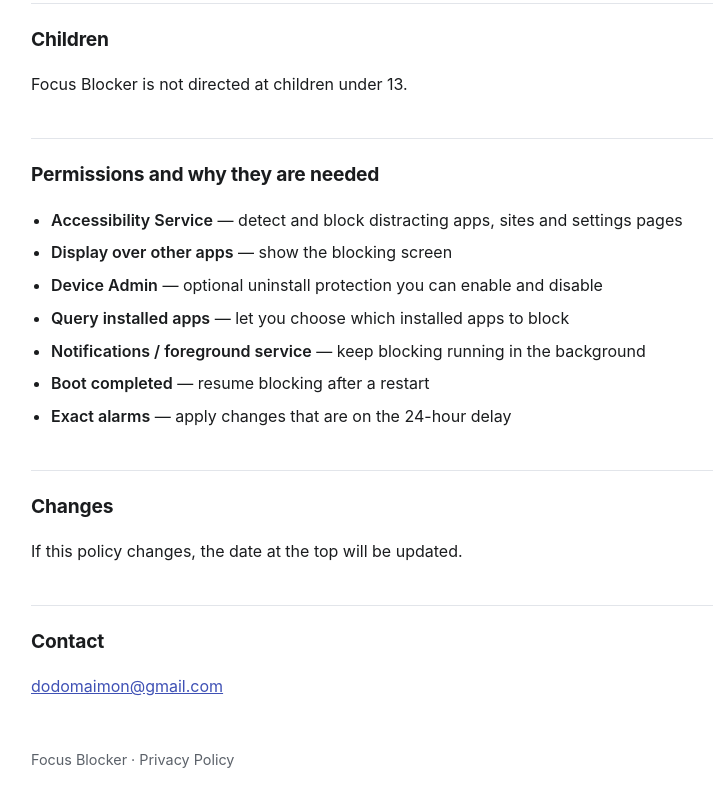
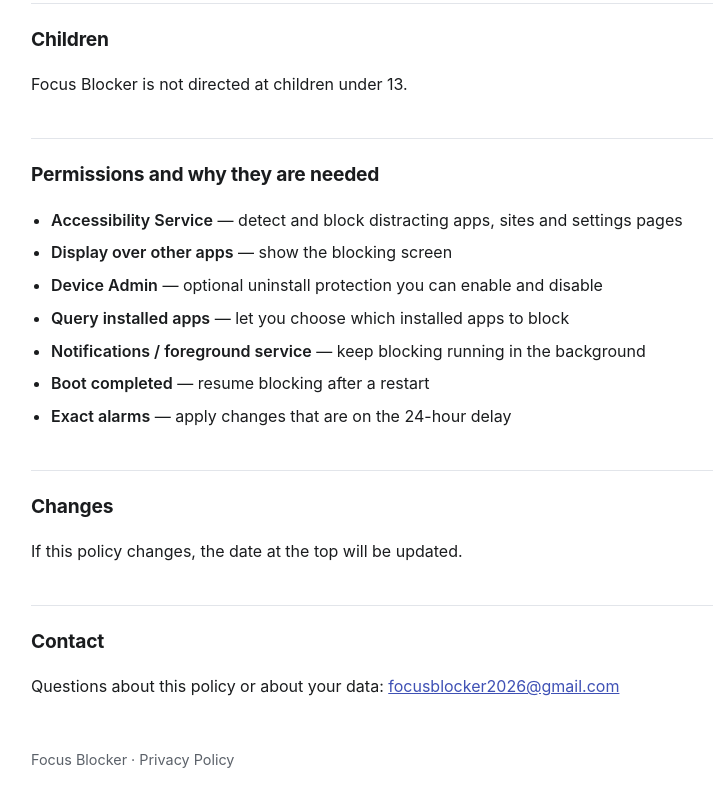
Before and after one commit to ido745/FocusBlocker_v1, a plain HTML site: page docs/index.html in a window 1280 px wide. Shown: the part 1649-2456 px from the top of the page, without its empty margins (241-954 px from the left). Drawn offline with Linux system fonts and the light colour scheme.

Commit message:
mail change

```diff
--- a/docs/index.html
+++ b/docs/index.html
@@ -158,7 +158,8 @@
   <p>If this policy changes, the date at the top will be updated.</p>
 
   <h2>Contact</h2>
-  <p><a href="mailto:dodomaimon@gmail.com">dodomaimon@gmail.com</a></p>
+  <p>Questions about this policy or about your data:
+  <a href="mailto:focusblocker2026@gmail.com">focusblocker2026@gmail.com</a></p>
 
   <footer>Focus Blocker · Privacy Policy</footer>
 
```
Also changed, not shown: DistractionBlocker/PRIVACY_POLICY.md (+1 -1 lines).
